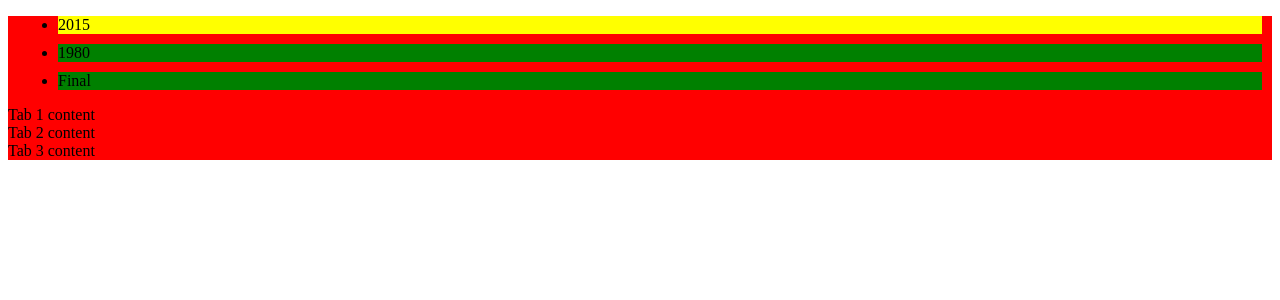
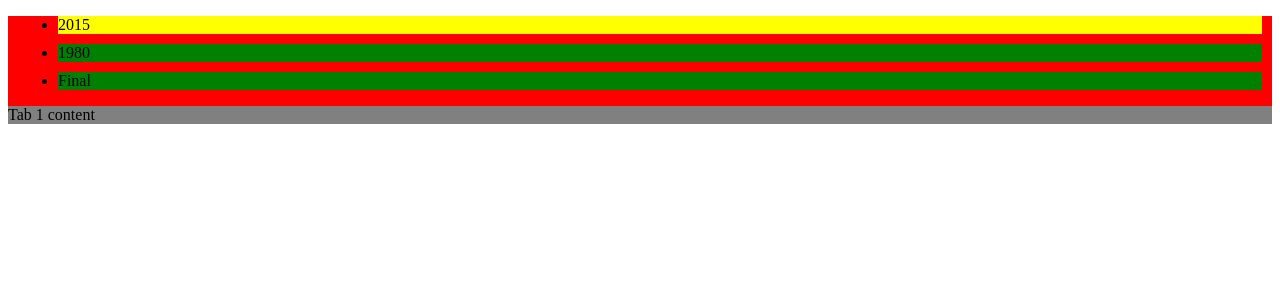
Before and after one commit to mkrawczykowski/next-with-typescript-json-builder, a Next.js app: page / in a window 1280 px wide. Shown: the top 300 px of the page. Built offline with nearby package versions, Linux system fonts and the light colour scheme.

Commit message:
working tabs

```diff
--- a/components/Tab/Tab.tsx
+++ b/components/Tab/Tab.tsx
@@ -11,11 +11,7 @@ const Tab = ({name, children}) => {
 
     let classes: string[] = [styles.tab];
 
-    const setActiveTab = () => {
-        //set context
-    }
-
-    const isActive = (tabNumber: string) => {
+    const isActive = (name: string) => {
         return activeTabState === name? 1 : 0;
     }
 
--- /dev/null
+++ b/components/TabContent/TabContent.module.scss
@@ -0,0 +1,8 @@
+.tabContent{
+    background-color: gray;
+    display: none;
+}
+
+.active{
+    display: block;
+}
--- a/components/TabContent/TabContent.tsx
+++ b/components/TabContent/TabContent.tsx
@@ -1,8 +1,24 @@
-import React from 'react';
+import React, {useContext} from 'react';
+import styles from './TabContent.module.scss';
+import {ActiveTabContext} from '../Store/Store';
 
 const TabContent = ({name, children}) => {
+    const [activeTabState, setActiveTabState] = useContext(ActiveTabContext);
+
+    let classes: string[] = [styles.tabContent];
+
+    const isActive = (name: string) => {
+        return activeTabState === name? 1 : 0;
+    }
+
+    const handleOnClick = () => {
+        if (!isActive(name)){
+            setActiveTabState(name);
+        }
+    }
+
     return(
-        <div>
+        <div onClick={handleOnClick}className={`${classes.join(' ')} ${activeTabState === name ? styles.active : null}`}>
             {children}
         </div>
     )
--- a/components/Tabs/Tabs.tsx
+++ b/components/Tabs/Tabs.tsx
@@ -2,7 +2,6 @@ import React, {useState, useContext} from 'react';
 import styles from './Tabs.module.scss';
 import Tab from '../Tab/Tab';
 import TabContent from '../TabContent/TabContent';
-import {ActiveTabContext} from '../Store/Store'
 
 const Tabs = () => {
 
```
